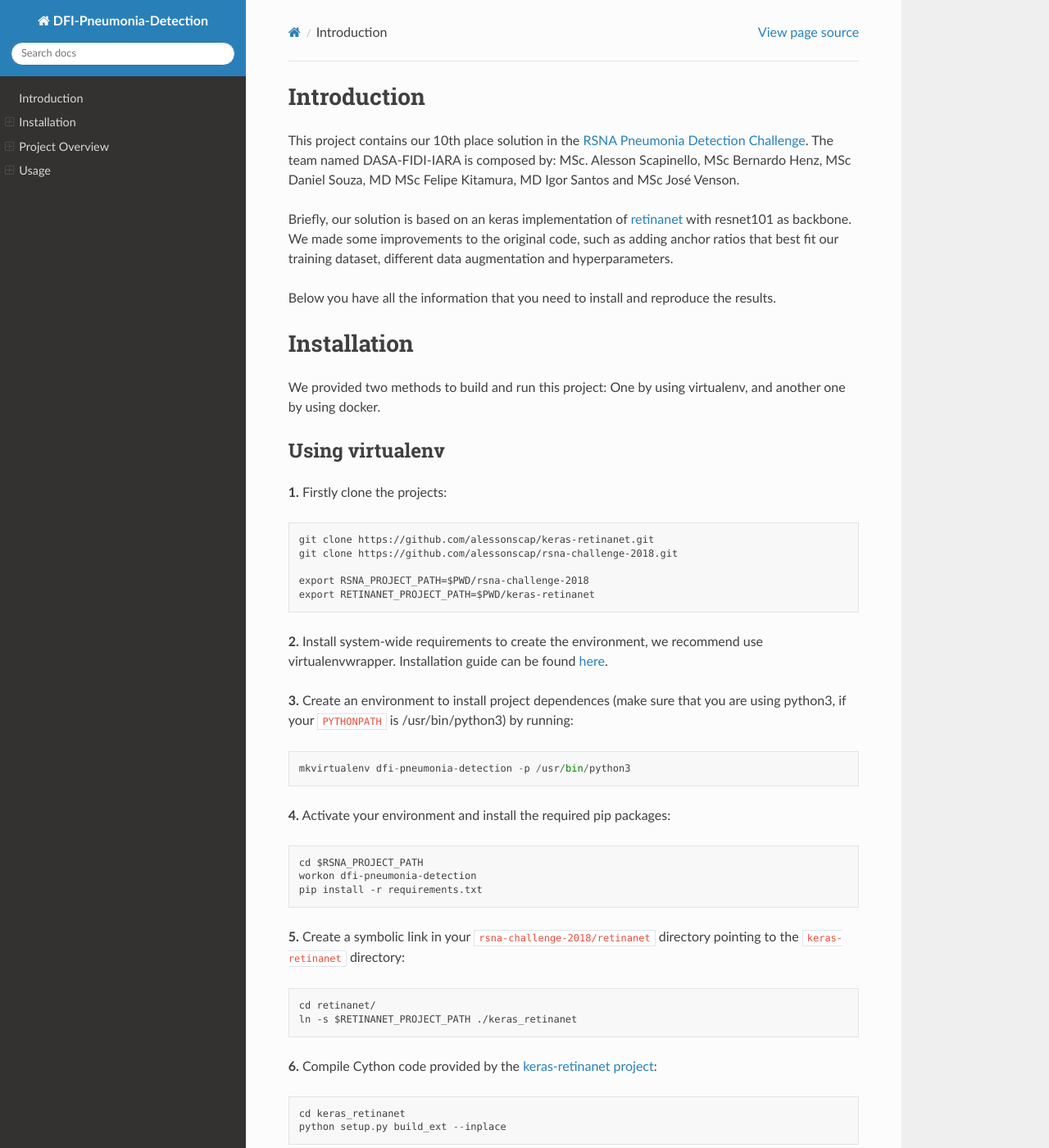
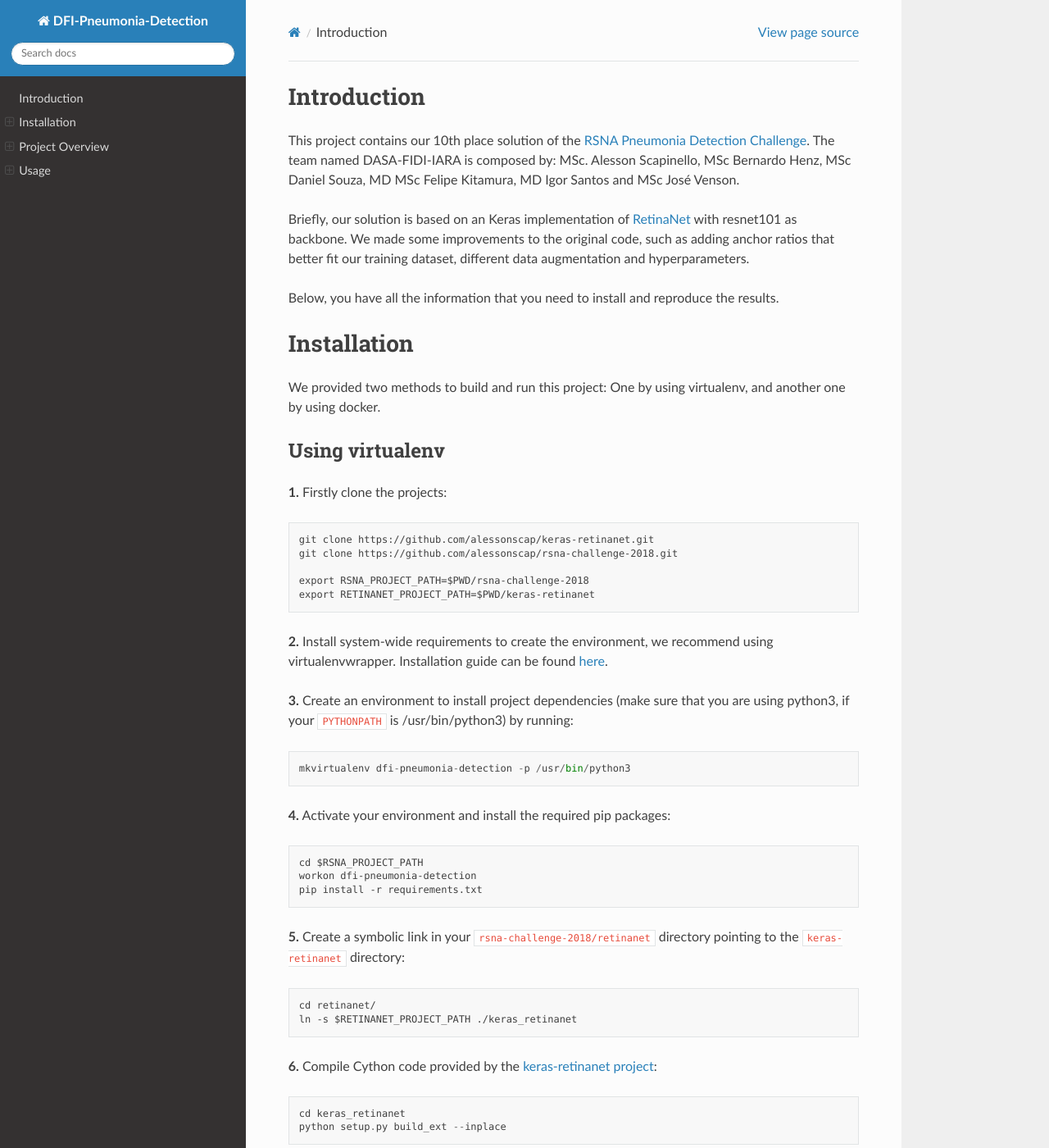
Before and after one commit to alessonscap/rsna-challenge-2018, a Sphinx documentation site: the page built from docs/source/index.md, in a window 1280 px wide and 1400 px high. Shown: the whole window at 82% size. Built offline with Sphinx 7.4.7 and the Read the Docs theme 2.0.0, drawn with Linux system fonts in a browser that asks for light colours; some of the changed text lies outside the part shown.

Commit message:
Update index.md

````diff
--- a/docs/source/index.md
+++ b/docs/source/index.md
@@ -1,12 +1,12 @@
 Introduction
 ===================================================
 
-This project contains our 10th place solution in the [RSNA Pneumonia Detection Challenge](https://www.kaggle.com/c/rsna-pneumonia-detection-challenge). The team named DASA-FIDI-IARA is composed by: MSc. Alesson Scapinello, MSc Bernardo Henz, MSc Daniel Souza, MD MSc Felipe Kitamura, MD Igor Santos and MSc José Venson.
+This project contains our 10th place solution of the [RSNA Pneumonia Detection Challenge](https://www.kaggle.com/c/rsna-pneumonia-detection-challenge). The team named DASA-FIDI-IARA is composed by: MSc. Alesson Scapinello, MSc Bernardo Henz, MSc Daniel Souza, MD MSc Felipe Kitamura, MD Igor Santos and MSc José Venson.
 
-Briefly, our solution is based on an keras implementation of [retinanet](https://github.com/fizyr/keras-retinanet) with resnet101 as backbone.
-We made some improvements to the original code, such as adding anchor ratios that best fit our training dataset, different data augmentation and hyperparameters.
+Briefly, our solution is based on an Keras implementation of [RetinaNet](https://github.com/fizyr/keras-retinanet) with resnet101 as backbone.
+We made some improvements to the original code, such as adding anchor ratios that better fit our training dataset, different data augmentation and hyperparameters.
 
-Below you have all the information that you need to install and reproduce the results.
+Below, you have all the information that you need to install and reproduce the results.
 
 Installation
 ===================================================
@@ -25,10 +25,10 @@ export RSNA_PROJECT_PATH=$PWD/rsna-challenge-2018
 export RETINANET_PROJECT_PATH=$PWD/keras-retinanet
 ```
 
- **2.** Install system-wide requirements to create the environment, we recommend use virtualenvwrapper. Installation guide can be found [here](https://virtualenvwrapper.readthedocs.io/en/latest/install.html).
+ **2.** Install system-wide requirements to create the environment, we recommend using virtualenvwrapper. Installation guide can be found [here](https://virtualenvwrapper.readthedocs.io/en/latest/install.html).
 
 
- **3.** Create an environment to install project dependences (make sure that you are using python3, if your `PYTHONPATH` is /usr/bin/python3) by running:
+ **3.** Create an environment to install project dependencies (make sure that you are using python3, if your `PYTHONPATH` is /usr/bin/python3) by running:
 
 ```
 mkvirtualenv dfi-pneumonia-detection -p /usr/bin/python3
@@ -119,7 +119,7 @@ The software used for training consists of, mainly:
 * CUDA 9.0.176
 * cuddn 7.1.4
 
-The remaining python requirements are described in `requirements.txt`.
+The remaining Python requirements are described in `requirements.txt`.
 
 Usage
 ===================================================
@@ -186,7 +186,7 @@ Training Process
 Once you finished all installation steps and data setup, you can train your first model. To do this, you need to run `rsna_train.py` passing some arguments, such as:
 
 * **epochs:** Number of epochs to train.
-* **backbone:** Backbone model used by retinanet.
+* **backbone:** Backbone model used by RetinaNet.
 * **batch-size:** Size of the batches.
 * **steps:** Number of steps per epoch.
 * **data-aug:** Enables data augmentation.
@@ -200,7 +200,7 @@ Once you finished all installation steps and data setup, you can train your firs
 
 Also, you must pass the required arguments.
 
-* **rsna:** Argument to define that rsna dataset is used during training.
+* **rsna:** Argument to define that RSNA dataset is used during training.
 * **rsna_path:** Path to train dataset directory.
 * **rsna_train_json:** Path to training json.
 * **rsna_val_json:** Path to validation json.
@@ -239,7 +239,7 @@ Evaluation Process
 Once you already have a trained model, you can evaluate and calculate the mAP score. To do this, you need to run `rsna_evaluate.py` passing some arguments, such as:
 
 
-* **backbone:** Backbone model used by retinanet.
+* **backbone:** Backbone model used by RetinaNet.
 * **convert-model:** Convert the model to an inference model.
 * **anchor_boxes:** Same list of anchor boxes used during training.
 * **score-threshold:** Threshold on score to filter detections with.
````
Also changed, not shown: other parts of docs/source/index.md (+1 -1 lines).
